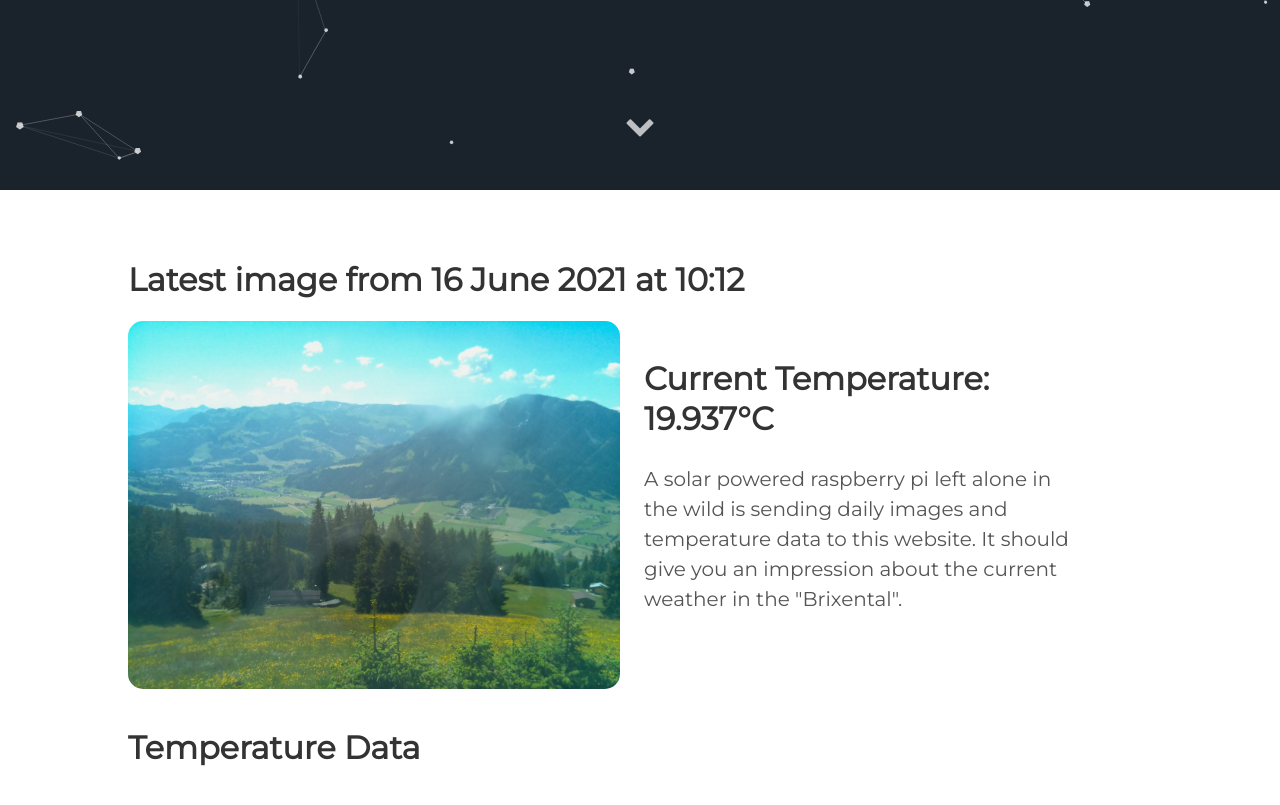
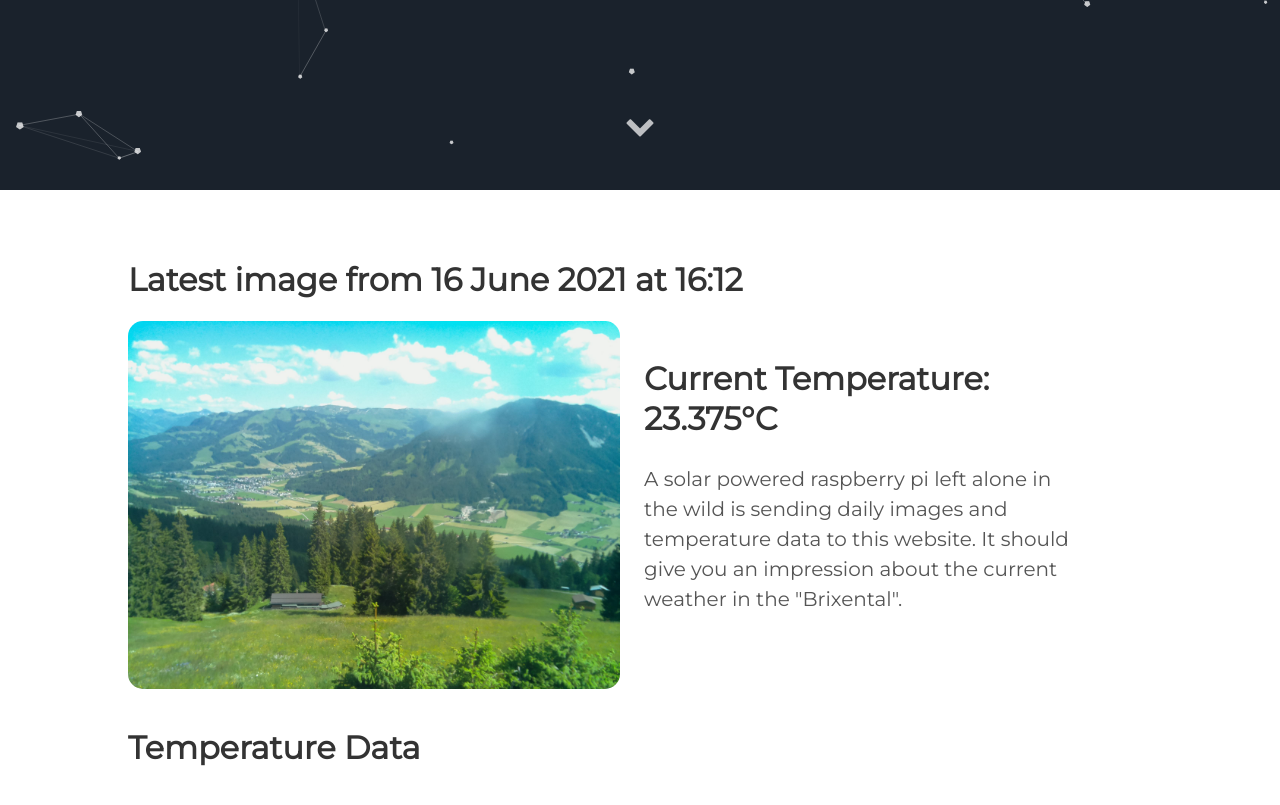
Before and after one commit to vektorious/vektorious.github.io, a Jekyll site: the page built from resources/huette.md, in a window 1280 px wide and 900 px high, scrolled down 710 px. Shown: the top 805 px of the window. Built offline with Jekyll 4.4.1, drawn with Linux system fonts in a browser that asks for light colours.

Commit message:
I'm a bot beep boop

```diff
--- a/resources/huette.md
+++ b/resources/huette.md
@@ -6,13 +6,13 @@ image: '/assets/img/'
 description: 'Live image from the Austrian alps'
 twitter_text: ' '
 ---
-## Latest image from 16 June 2021 at 10:12
+## Latest image from 16 June 2021 at 16:12
 <div class="huette">
   <div class="huette-image">
     <img src="{{ "/assets/img/huette.jpg" | prepend: site.baseurl }}">
   </div>
   <div class="huette-text">
-        <h2>Current Temperature: 19.937°C</h2>
+        <h2>Current Temperature: 23.375°C</h2>
         <p>A solar powered raspberry pi left alone in the wild is sending daily images and temperature data to this website. It should give you an impression about the current weather in the "Brixental".</p>
 
   </div>
```
Also changed, not shown: rpi-script/2021-06-16_161055.txt (renamed from rpi-script/2021-06-16_101058.txt, +5 -5 lines), rpi-script/huette.md (+2 -2 lines), assets/img/huette.jpg, assets/img/temp_plot.png, rpi-script/temp_plot.png, 1 other file.
